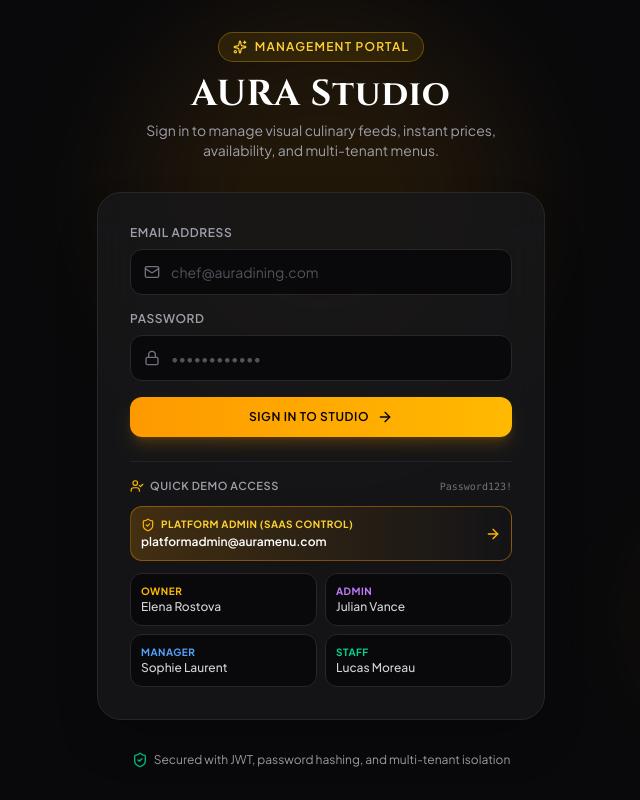
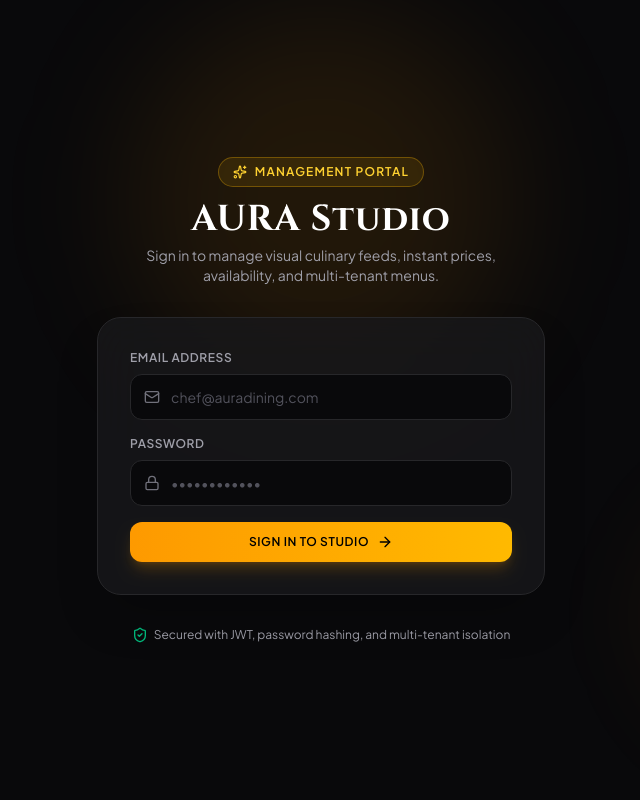
Before and after one commit to JamalMirsadri/VisualMenu, a React (Vite) app: page /admin/login in a window 1280 px wide. Shown: the whole page, without its empty margins (319-959 px from the left). Built offline with nearby package versions, Linux system fonts and the light colour scheme; no server answers.

Commit message:
refactor(auth): remove quick demo access section and credentials from login page

```diff
--- a/src/pages/admin/AdminLoginPage.tsx
+++ b/src/pages/admin/AdminLoginPage.tsx
@@ -1,7 +1,7 @@
 import React, { useState } from 'react';
 import { useNavigate, useLocation } from 'react-router-dom';
 import { useAuth } from '../../context/AuthContext';
-import { Sparkles, Lock, Mail, ArrowRight, ShieldCheck, UserCheck } from 'lucide-react';
+import { Sparkles, Lock, Mail, ArrowRight, ShieldCheck } from 'lucide-react';
 
 export const AdminLoginPage: React.FC = () => {
   const { login } = useAuth();
@@ -33,25 +33,6 @@ export const AdminLoginPage: React.FC = () => {
       }
     } catch (err: any) {
       setError(err.message || 'Login failed. Please verify your credentials.');
-    } finally {
-      setSubmitting(false);
-    }
-  };
-
-  const handleQuickLogin = async (demoEmail: string) => {
-    setEmail(demoEmail);
-    setPassword('Password123!');
-    try {
-      setSubmitting(true);
-      setError(null);
-      const res = await login(demoEmail, 'Password123!');
-      if (res.user?.platformRole && !location.state?.from) {
-        navigate('/platform', { replace: true });
-      } else {
-        navigate(from, { replace: true });
-      }
-    } catch (err: any) {
-      setError(err.message || 'Quick login failed.');
     } finally {
       setSubmitting(false);
     }
@@ -130,89 +111,6 @@ export const AdminLoginPage: React.FC = () => {
             <ArrowRight className="w-4 h-4" />
           </button>
         </form>
-
-        {/* Demo Roles Quick-Login */}
-        <div className="pt-4 border-t border-zinc-800/80 space-y-3">
-          <div className="flex items-center justify-between">
-            <span className="text-[11px] font-semibold text-zinc-400 uppercase tracking-wider flex items-center gap-1.5">
-              <UserCheck className="w-3.5 h-3.5 text-amber-400" />
-              Quick Demo Access
-            </span>
-            <span className="text-[10px] text-zinc-500 font-mono">Password123!</span>
-          </div>
-
-          {/* Platform SaaS Demo Shortcut */}
-          <button
-            type="button"
-            onClick={() => handleQuickLogin('platformadmin@auramenu.com')}
-            className="w-full p-2.5 rounded-xl bg-gradient-to-r from-amber-500/20 via-amber-500/10 to-transparent hover:bg-amber-500/25 border border-amber-500/40 text-left transition-all group cursor-pointer flex items-center justify-between"
-          >
-            <div>
-              <div className="text-[10px] font-bold uppercase text-amber-300 tracking-wider flex items-center gap-1.5">
-                <ShieldCheck className="w-3.5 h-3.5 text-amber-400" />
-                <span>Platform Admin (SaaS Control)</span>
-              </div>
-              <div className="text-xs font-semibold text-white mt-0.5">
-                platformadmin@auramenu.com
-              </div>
-            </div>
-            <ArrowRight className="w-4 h-4 text-amber-400 group-hover:translate-x-0.5 transition-transform" />
-          </button>
-
-          <div className="grid grid-cols-2 gap-2">
-            <button
-              type="button"
-              onClick={() => handleQuickLogin('owner@auradining.com')}
-              className="p-2.5 rounded-xl bg-zinc-950 hover:bg-zinc-800/80 border border-zinc-800 hover:border-amber-400/40 text-left transition-all group cursor-pointer"
-            >
-              <div className="text-[10px] font-bold uppercase text-amber-400 tracking-wider">
-                Owner
-              </div>
-              <div className="text-xs font-medium text-zinc-300 truncate">
-                Elena Rostova
-              </div>
-            </button>
-
-            <button
-              type="button"
-              onClick={() => handleQuickLogin('admin@auradining.com')}
-              className="p-2.5 rounded-xl bg-zinc-950 hover:bg-zinc-800/80 border border-zinc-800 hover:border-amber-400/40 text-left transition-all group cursor-pointer"
-            >
-              <div className="text-[10px] font-bold uppercase text-purple-400 tracking-wider">
-                Admin
-              </div>
-              <div className="text-xs font-medium text-zinc-300 truncate">
-                Julian Vance
-              </div>
-            </button>
-
-            <button
-              type="button"
-              onClick={() => handleQuickLogin('manager@auradining.com')}
-              className="p-2.5 rounded-xl bg-zinc-950 hover:bg-zinc-800/80 border border-zinc-800 hover:border-amber-400/40 text-left transition-all group cursor-pointer"
-            >
-              <div className="text-[10px] font-bold uppercase text-blue-400 tracking-wider">
-                Manager
-              </div>
-              <div className="text-xs font-medium text-zinc-300 truncate">
-                Sophie Laurent
-              </div>
-            </button>
-
-            <button
-              type="button"
-              onClick={() => handleQuickLogin('staff@auradining.com')}
-              className="p-2.5 rounded-xl bg-zinc-950 hover:bg-zinc-800/80 border border-zinc-800 hover:border-amber-400/40 text-left transition-all group cursor-pointer"
-            >
-              <div className="text-[10px] font-bold uppercase text-emerald-400 tracking-wider">
-                Staff
-              </div>
-              <div className="text-xs font-medium text-zinc-300 truncate">
-                Lucas Moreau
-              </div>
-            </button>
-          </div>
-        </div>
       </div>
 
       {/* Security notice footer */}
```
